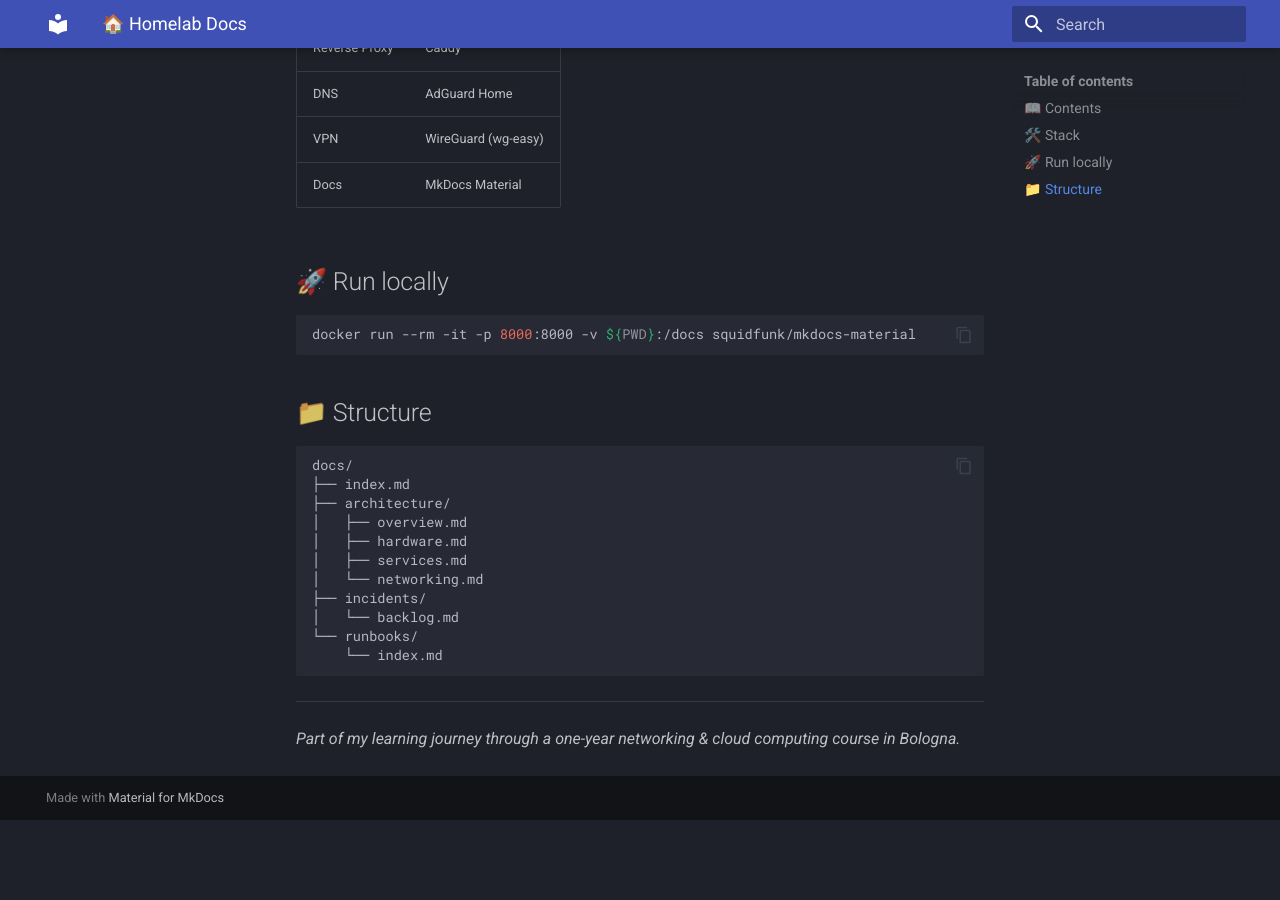
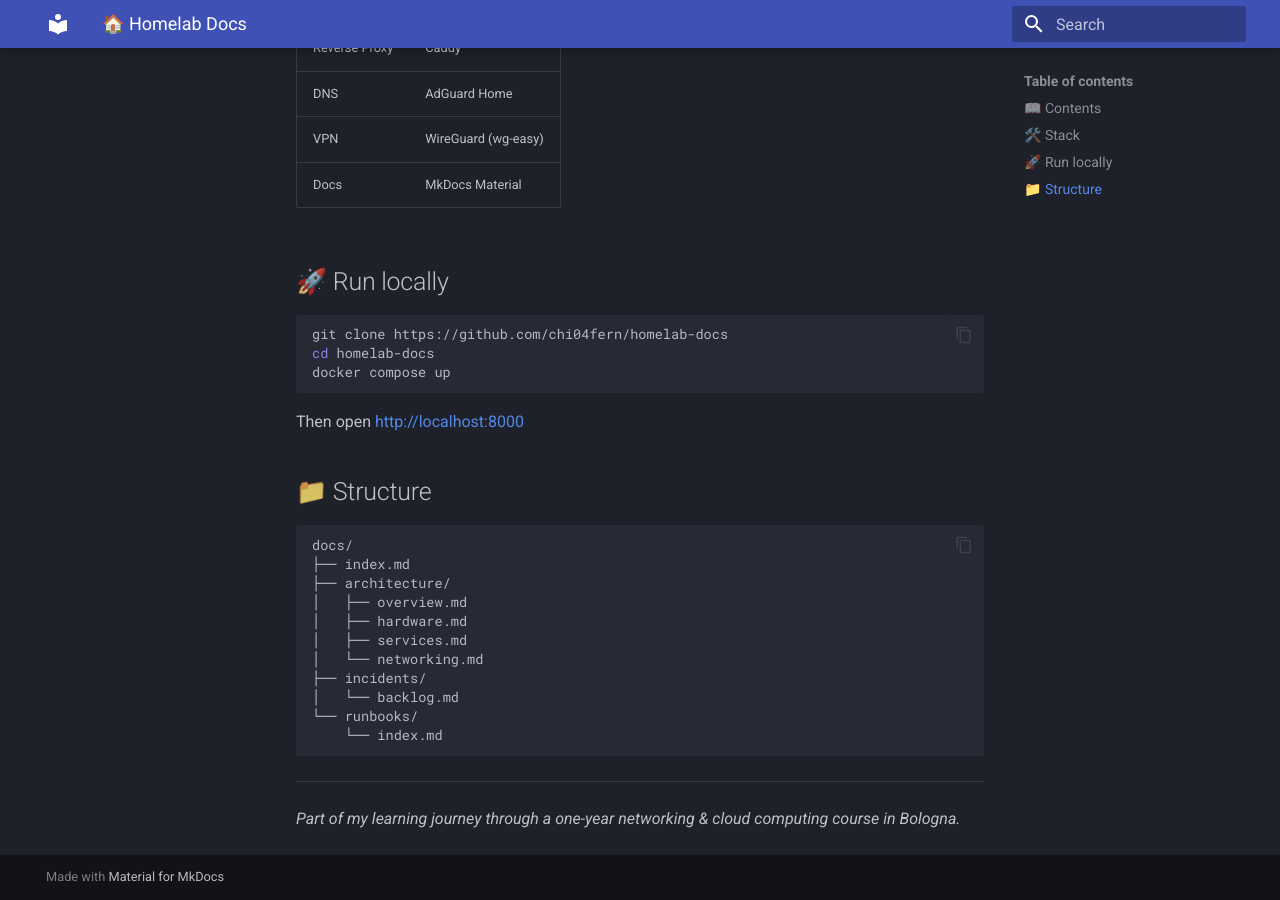
Before and after one commit to chi04fern/homelab-docs, an MkDocs documentation site: the page built from docs/readme.md, in a window 1280 px wide and 900 px high, scrolled down 748 px. Built offline with MkDocs 1.6.1 and Material for MkDocs 9.7.7, drawn with Linux system fonts in a browser that asks for light colours; before the commit the page ends 1568 px from its top, so only the background shows below that.

Commit message:
Revise local run instructions in README
Updated instructions for running the project locally.

````diff
--- a/docs/readme.md
+++ b/docs/readme.md
@@ -26,8 +26,12 @@ Built with [MkDocs Material](https://squidfunk.github.io/mkdocs-material/) and s
 ## 🚀 Run locally
 
 ```bash
-docker run --rm -it -p 8000:8000 -v ${PWD}:/docs squidfunk/mkdocs-material
+git clone https://github.com/chi04fern/homelab-docs
+cd homelab-docs
+docker compose up
 ```
+
+Then open [http://localhost:8000](http://localhost:8000)
 
 ## 📁 Structure
 
````
